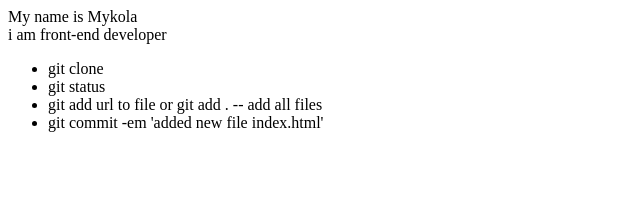
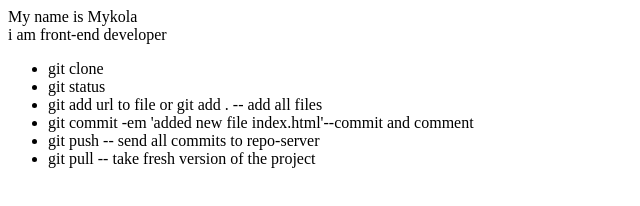
Before and after one commit to DrabykMykola/git-lesson, a plain HTML site: page index.html in a window 1280 px wide. Shown: the whole page, without its empty margins (0-640 px from the left). Drawn offline with Linux system fonts and the light colour scheme.

Commit message:
modified index.html

```diff
--- a/index.html
+++ b/index.html
@@ -6,6 +6,8 @@
         <li>git clone</li>
         <li>git status</li>
         <li>git add url to file or git add . -- add all files</li>
-        <li>git commit -em 'added new file index.html'</li>
+        <li>git commit -em 'added new file index.html'--commit and comment</li>
+        <li>git push -- send all commits to repo-server</li>
+        <li>git pull -- take fresh version of the project</li>
     </ul>
 </div>
```
